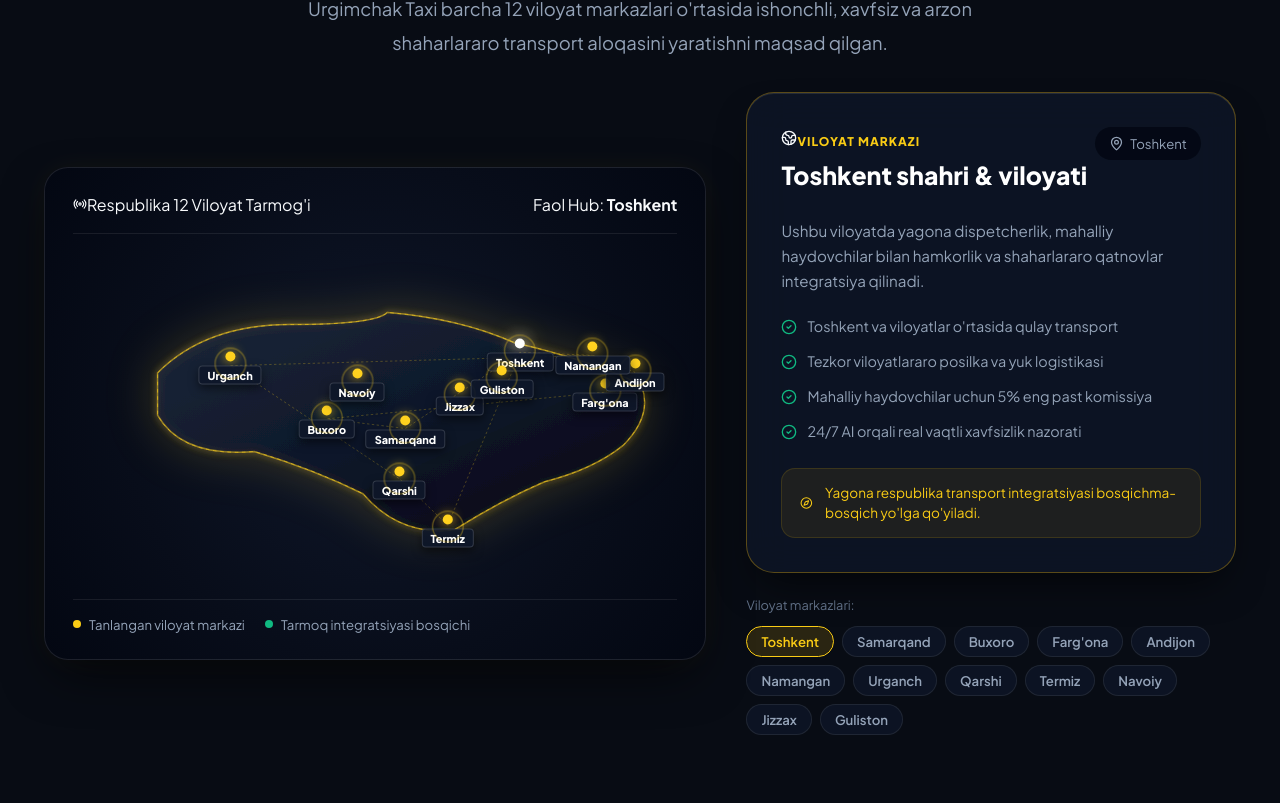
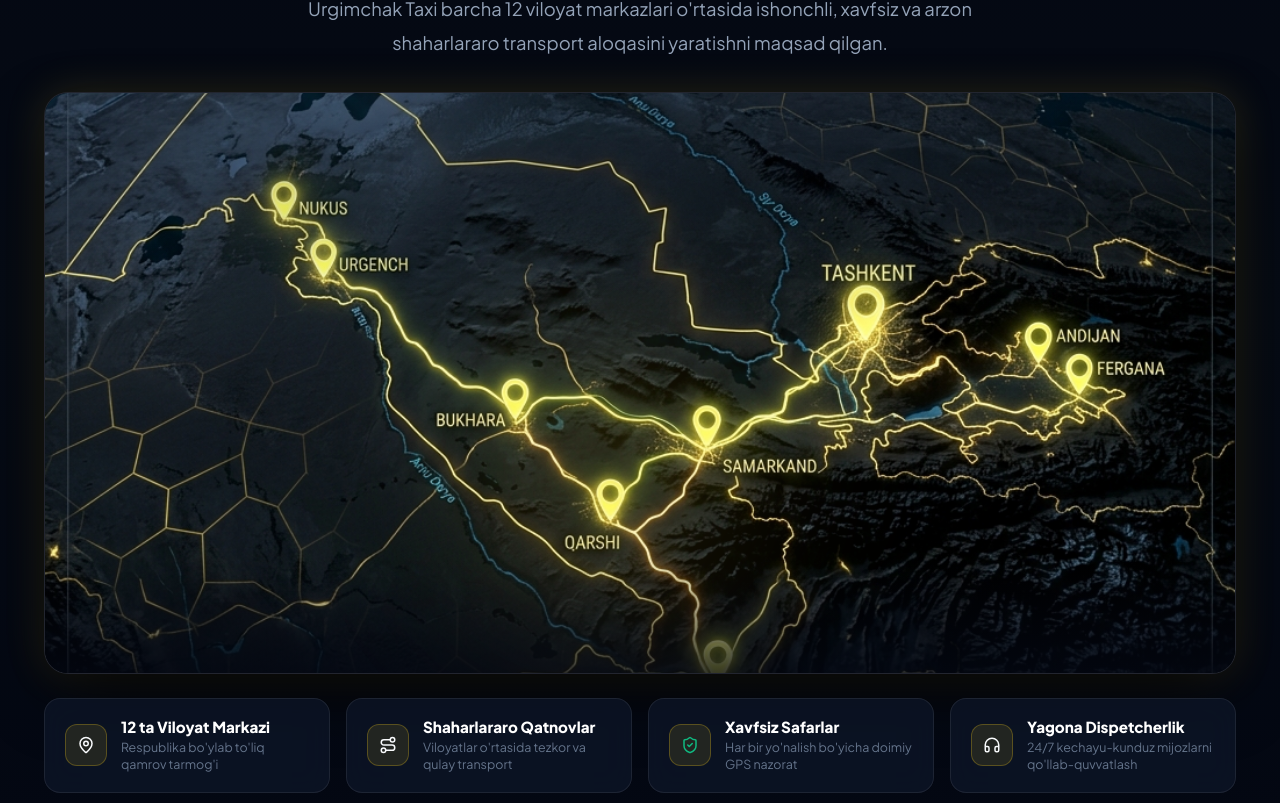
Before and after one commit to humoyun1773/taxi-landing-web, a React (Vite) app: page / in a window 1280 px wide. Shown: the part 5097-5900 px from the top of the page. Built offline with nearby package versions, Linux system fonts and the light colour scheme.

Commit message:
feat: replace svg map with photorealistic 3D geographic digital Uzbekistan satellite map and remove text clutter

```diff
--- a/src/components/RegionsMap.tsx
+++ b/src/components/RegionsMap.tsx
@@ -1,16 +1,36 @@
-import React, { useState } from 'react';
-import { motion, AnimatePresence } from 'framer-motion';
-import { regionsData } from '../data/mockData';
-import { MapPin, CheckCircle2, Globe2, Compass, Radio } from 'lucide-react';
+import React from 'react';
+import { motion } from 'framer-motion';
+import { MapPin, Route, ShieldCheck, Headphones } from 'lucide-react';
 import { useTranslation } from 'react-i18next';
-import { RegionData } from '../types';
 
 export const RegionsMap: React.FC = () => {
   const { t } = useTranslation();
-  const [selectedRegion, setSelectedRegion] = useState<RegionData>(regionsData[0]);
+
+  const networkHighlights = [
+    {
+      icon: <MapPin size={18} className="text-yellow-400" />,
+      title: "12 ta Viloyat Markazi",
+      desc: "Respublika bo'ylab to'liq qamrov tarmog'i"
+    },
+    {
+      icon: <Route size={18} className="text-yellow-400" />,
+      title: "Shaharlararo Qatnovlar",
+      desc: "Viloyatlar o'rtasida tezkor va qulay transport"
+    },
+    {
+      icon: <ShieldCheck size={18} className="text-emerald" />,
+      title: "Xavfsiz Safarlar",
+      desc: "Har bir yo'nalish bo'yicha doimiy GPS nazorat"
+    },
+    {
+      icon: <Headphones size={18} className="text-blue-400" />,
+      title: "Yagona Dispetcherlik",
+      desc: "24/7 kechayu-kunduz mijozlarni qo'llab-quvvatlash"
+    }
+  ];
 
   return (
-    <section className="regions-section section" id="regions">
+    <section className="regions-section section light-dark-bg" id="regions">
       <div className="container">
         <div className="section-title">
           <span className="sub-title">{t('regions.subtitle')}</span>
@@ -18,173 +38,47 @@ export const RegionsMap: React.FC = () => {
           <p>{t('regions.desc')}</p>
         </div>
 
-        <div className="regions-layout">
-          {/* Interactive Glowing Map Visual */}
-          <motion.div
-            initial={{ opacity: 0, scale: 0.96 }}
-            whileInView={{ opacity: 1, scale: 1 }}
-            viewport={{ once: true }}
-            transition={{ duration: 0.6 }}
-            className="map-card"
-          >
-            <div className="map-card-top-bar">
-              <div className="flex items-center gap-2">
-                <Radio size={14} className="text-yellow-400 animate-pulse" />
-                <span className="text-xs font-bold uppercase tracking-wider text-yellow-400">
-                  Respublika 12 Viloyat Tarmog'i
-                </span>
-              </div>
-              <span className="text-xs text-slate-400 font-semibold">
-                Faol Hub: <strong className="text-white">{selectedRegion.center}</strong>
-              </span>
-            </div>
+        {/* Photorealistic 3D Geographic Digital Map Showcase */}
+        <motion.div
+          initial={{ opacity: 0, y: 25 }}
+          whileInView={{ opacity: 1, y: 0 }}
+          viewport={{ once: true }}
+          transition={{ duration: 0.6 }}
+          className="real-map-master-card"
+        >
+          <div className="real-map-wrapper">
+            <div className="real-map-ambient-glow"></div>
+            <img
+              src="/assets/uzbekistan_taxi_map.jpg"
+              alt="O'zbekiston Bo'ylab Yagona Urgimchak Taxi Tarmog'i Xaritasi"
+              className="real-map-image"
+              loading="lazy"
+            />
+            <div className="real-map-vignette-overlay"></div>
+          </div>
 
-            <div className="map-network-bg">
-              <svg className="uzbekistan-svg" viewBox="0 0 1000 560" fill="none" xmlns="http://www.w3.org/2000/svg">
-                <defs>
-                  <linearGradient id="mapGlowGrad" x1="0%" y1="0%" x2="100%" y2="100%">
-                    <stop offset="0%" stopColor="#1E293B" stopOpacity="0.85" />
-                    <stop offset="50%" stopColor="#0F172A" stopOpacity="0.9" />
-                    <stop offset="100%" stopColor="#030712" stopOpacity="0.95" />
-                  </linearGradient>
-                  <filter id="goldGlow" x="-20%" y="-20%" width="140%" height="140%">
-                    <feGaussianBlur stdDeviation="6" result="blur" />
-                    <feComposite in="SourceGraphic" in2="blur" operator="over" />
-                  </filter>
-                </defs>
-
-                {/* Country Outline Representation (Stylized Geometric Uzbekistan Silhouette) */}
-                <path
-                  d="M 140 210 Q 220 130 360 130 T 520 110 Q 640 120 730 160 Q 860 190 940 230 Q 960 280 910 330 Q 860 370 780 390 Q 710 420 630 470 Q 540 480 480 410 Q 400 370 300 340 Q 180 350 140 280 Z"
-                  fill="url(#mapGlowGrad)"
-                  stroke="#FFD21F"
-                  strokeWidth="2.5"
-                  strokeOpacity="0.5"
-                  filter="url(#goldGlow)"
-                />
-
-                <path
-                  d="M 140 210 Q 220 130 360 130 T 520 110 Q 640 120 730 160 Q 860 190 940 230 Q 960 280 910 330 Q 860 370 780 390 Q 710 420 630 470 Q 540 480 480 410 Q 400 370 300 340 Q 180 350 140 280 Z"
-                  fill="none"
-                  stroke="#FFD21F"
-                  strokeWidth="1.2"
-                  strokeOpacity="0.8"
-                  strokeDasharray="6 6"
-                />
-
-                {/* Inter-region network connecting lines */}
-                <path
-                  d="M 740 176 L 550 302 L 420 286 L 880 242 L 930 209 L 860 181 L 260 198 L 540 385 L 620 462 L 740 176 L 860 181"
-                  stroke="#FFD21F"
-                  strokeWidth="1.2"
-                  strokeOpacity="0.35"
-                  strokeDasharray="4 4"
-                />
-              </svg>
-
-              {/* Pin markers */}
-              {regionsData.map((reg) => {
-                const isSelected = selectedRegion.id === reg.id;
-                return (
-                  <button
-                    key={reg.id}
-                    onClick={() => setSelectedRegion(reg)}
-                    style={{ left: `${reg.coords.x}%`, top: `${reg.coords.y}%` }}
-                    className={`map-pin-btn ${isSelected ? 'active' : ''}`}
-                    title={reg.name}
-                  >
-                    <span className="pin-pulse-ring"></span>
-                    <span className="pin-core"></span>
-                    <span className="pin-label">{reg.center}</span>
-                  </button>
-                );
-              })}
-            </div>
-
-            <div className="map-legend">
-              <div className="legend-item">
-                <span className="legend-dot active-dot"></span>
-                <span>Tanlangan viloyat markazi</span>
-              </div>
-              <div className="legend-item">
-                <span className="legend-dot live-dot"></span>
-                <span>Tarmoq integratsiyasi bosqichi</span>
-              </div>
-            </div>
-          </motion.div>
-
-          {/* Region Details Panel */}
-          <div className="region-details-panel">
-            <AnimatePresence mode="wait">
+          {/* 4 Clean Network Highlights Bar */}
+          <div className="map-highlights-grid">
+            {networkHighlights.map((item, idx) => (
               <motion.div
-                key={selectedRegion.id}
-                initial={{ opacity: 0, x: 18 }}
-                animate={{ opacity: 1, x: 0 }}
-                exit={{ opacity: 0, x: -18 }}
-                transition={{ duration: 0.3 }}
-                className="region-info-box"
+                key={idx}
+                initial={{ opacity: 0, y: 15 }}
+                whileInView={{ opacity: 1, y: 0 }}
+                viewport={{ once: true }}
+                transition={{ duration: 0.4, delay: idx * 0.08 }}
+                className="map-highlight-box"
               >
-                <div className="region-info-header">
-                  <div className="region-name-wrap">
-                    <div className="flex items-center gap-2 mb-1">
-                      <Globe2 size={16} className="text-yellow-400" />
-                      <span className="region-tag">{t('regions.hub_title')}</span>
-                    </div>
-                    <h3>{selectedRegion.name}</h3>
-                  </div>
-                  <div className="region-center-badge">
-                    <MapPin size={15} className="text-yellow-400" />
-                    <span>{selectedRegion.center}</span>
-                  </div>
+                <div className="map-highlight-icon">
+                  {item.icon}
                 </div>
-
-                <p className="region-hub-description">
-                  {t('regions.hub_desc')}
-                </p>
-
-                <div className="region-perks-list">
-                  <div className="perk-row">
-                    <CheckCircle2 size={16} className="text-emerald shrink-0" />
-                    <span>{t('regions.p1')}</span>
-                  </div>
-                  <div className="perk-row">
-                    <CheckCircle2 size={16} className="text-emerald shrink-0" />
-                    <span>{t('regions.p2')}</span>
-                  </div>
-                  <div className="perk-row">
-                    <CheckCircle2 size={16} className="text-emerald shrink-0" />
-                    <span>{t('regions.p3')}</span>
-                  </div>
-                  <div className="perk-row">
-                    <CheckCircle2 size={16} className="text-emerald shrink-0" />
-                    <span>{t('regions.p4')}</span>
-                  </div>
-                </div>
-
-                <div className="region-status-card">
-                  <Compass size={18} className="text-yellow-400 shrink-0" />
-                  <span>Yagona respublika transport integratsiyasi bosqichma-bosqich yo'lga qo'yiladi.</span>
+                <div className="map-highlight-text">
+                  <strong>{item.title}</strong>
+                  <span>{item.desc}</span>
                 </div>
               </motion.div>
-            </AnimatePresence>
-
-            {/* Quick Region Selector Pills */}
-            <div className="quick-region-pills">
-              <span className="pills-title">{t('regions.quick_select')}</span>
-              <div className="pills-scroll">
-                {regionsData.map((reg) => (
-                  <button
-                    key={reg.id}
-                    onClick={() => setSelectedRegion(reg)}
-                    className={`region-pill-btn ${selectedRegion.id === reg.id ? 'active' : ''}`}
-                  >
-                    {reg.center}
-                  </button>
-                ))}
-              </div>
-            </div>
+            ))}
           </div>
-        </div>
+        </motion.div>
       </div>
     </section>
   );
--- a/src/index.css
+++ b/src/index.css
@@ -1868,261 +1868,139 @@ html.light .compact-models-pill {
 }
 
 /* ==========================================================================
-   8. REGIONS (COVERAGE MAP)
+   8. REGIONS (PHOTOREALISTIC DIGITAL UZBEKISTAN NETWORK MAP)
    ========================================================================== */
-.regions-layout {
-  display: grid;
-  grid-template-columns: 1.15fr 0.85fr;
-  gap: clamp(24px, 3.5vw, 40px);
-  align-items: center;
-}
-
-.map-card {
-  background: radial-gradient(circle at 50% 50%, #0F172A 0%, #080D1A 60%, #030712 100%);
-  border: 1px solid rgba(255, 255, 255, 0.1);
+.real-map-master-card {
+  display: flex;
+  flex-direction: column;
+  gap: 24px;
+}
+
+.real-map-wrapper {
+  position: relative;
   border-radius: 24px;
-  padding: 24px 28px;
-  backdrop-filter: blur(20px);
-  box-shadow: 0 20px 50px -10px rgba(0, 0, 0, 0.7), 0 0 30px rgba(255, 210, 31, 0.05);
-}
-
-html.light .map-card {
-  background: radial-gradient(circle at 50% 50%, #FFFFFF 0%, #F8FAFC 60%, #F1F5F9 100%);
-  border: 1px solid #E2E8F0;
-  box-shadow: 0 15px 40px -8px rgba(0, 0, 0, 0.06);
-}
-
-.map-card-top-bar {
-  display: flex;
-  align-items: center;
-  justify-content: space-between;
-  padding-bottom: 16px;
-  margin-bottom: 12px;
-  border-bottom: 1px solid rgba(255, 255, 255, 0.08);
-}
-
-html.light .map-card-top-bar {
-  border-bottom: 1px solid #E2E8F0;
-}
-
-.map-network-bg {
-  position: relative;
-  width: 100%;
-  min-height: 320px;
-  display: flex;
-  align-items: center;
-  justify-content: center;
-}
-
-.uzbekistan-svg {
+  overflow: hidden;
+  border: 1px solid rgba(255, 255, 255, 0.12);
+  box-shadow: 0 25px 70px -15px rgba(0, 0, 0, 0.9), 0 0 40px rgba(255, 210, 31, 0.15);
+  background: #030712;
+}
+
+.real-map-ambient-glow {
+  position: absolute;
+  top: 30%;
+  left: 30%;
+  width: 400px;
+  height: 400px;
+  background: radial-gradient(circle, rgba(255, 210, 31, 0.2) 0%, transparent 70%);
+  filter: blur(80px);
+  pointer-events: none;
+  z-index: 1;
+}
+
+.real-map-image {
   width: 100%;
   height: auto;
-  filter: drop-shadow(0 0 25px rgba(255, 210, 31, 0.2));
-}
-
-.map-pin-btn {
+  max-height: 580px;
+  object-fit: cover;
+  object-position: center;
+  display: block;
+  transition: transform 0.6s cubic-bezier(0.16, 1, 0.3, 1);
+}
+
+.real-map-wrapper:hover .real-map-image {
+  transform: scale(1.02);
+}
+
+.real-map-vignette-overlay {
   position: absolute;
-  transform: translate(-50%, -50%);
-  background: none;
-  border: none;
-  cursor: pointer;
+  inset: 0;
+  background: linear-gradient(180deg, rgba(3, 7, 18, 0.2) 0%, transparent 40%, transparent 80%, rgba(3, 7, 18, 0.8) 100%);
+  pointer-events: none;
+}
+
+.map-highlights-grid {
+  display: grid;
+  grid-template-columns: repeat(4, 1fr);
+  gap: 16px;
+}
+
+.map-highlight-box {
+  background: rgba(15, 23, 42, 0.7);
+  border: 1px solid rgba(255, 255, 255, 0.08);
+  border-radius: 16px;
+  padding: 18px 20px;
+  display: flex;
+  align-items: center;
+  gap: 14px;
+  backdrop-filter: blur(14px);
+  transition: all 0.25s ease;
+}
+
+html.light .map-highlight-box {
+  background: #FFFFFF;
+  border: 1px solid #E2E8F0;
+  box-shadow: 0 4px 15px rgba(0, 0, 0, 0.04);
+}
+
+.map-highlight-box:hover {
+  border-color: rgba(255, 210, 31, 0.5);
+  background: rgba(15, 23, 42, 0.95);
+  transform: translateY(-3px);
+}
+
+html.light .map-highlight-box:hover {
+  background: #FFFFFF;
+  border-color: #FFD21F;
+}
+
+.map-highlight-icon {
+  width: 42px;
+  height: 42px;
+  border-radius: 12px;
+  background: rgba(255, 210, 31, 0.1);
+  border: 1px solid rgba(255, 210, 31, 0.25);
+  display: flex;
+  align-items: center;
+  justify-content: center;
+  flex-shrink: 0;
+}
+
+.map-highlight-text {
   display: flex;
   flex-direction: column;
-  align-items: center;
-  z-index: 5;
-  transition: transform 0.2s ease;
-}
-
-.map-pin-btn:hover {
-  transform: translate(-50%, -50%) scale(1.15);
-}
-
-.pin-core {
-  width: 10px;
-  height: 10px;
-  border-radius: 50%;
-  background: #FFD21F;
-  box-shadow: 0 0 12px #FFD21F;
-}
-
-.pin-pulse-ring {
-  position: absolute;
-  width: 24px;
-  height: 24px;
-  border-radius: 50%;
-  border: 1.5px solid #FFD21F;
-  animation: radarPulse 2s infinite ease-out;
-}
-
-.map-pin-btn.active .pin-core {
-  background: #FFF;
-  box-shadow: 0 0 15px #FFF, 0 0 25px #FFD21F;
-}
-
-.pin-label {
-  font-size: 0.68rem;
+}
+
+.map-highlight-text strong {
+  font-size: 0.95rem;
   font-weight: 800;
   color: var(--text-white);
-  background: rgba(15, 23, 42, 0.92);
-  border: 1px solid rgba(255, 255, 255, 0.15);
-  padding: 2px 8px;
-  border-radius: 4px;
-  margin-top: 4px;
-  white-space: nowrap;
-  box-shadow: 0 4px 10px rgba(0, 0, 0, 0.5);
-}
-
-html.light .pin-label {
-  background: #FFFFFF;
+  line-height: 1.25;
+  margin-bottom: 3px;
+}
+
+html.light .map-highlight-text strong {
   color: #0F172A;
-  border: 1px solid #CBD5E1;
-}
-
-@keyframes radarPulse {
-  0% { transform: scale(0.5); opacity: 1; }
-  100% { transform: scale(1.8); opacity: 0; }
-}
-
-.map-legend {
-  display: flex;
-  gap: 20px;
-  margin-top: 14px;
-  padding-top: 14px;
-  border-top: 1px solid rgba(255, 255, 255, 0.08);
-}
-
-html.light .map-legend {
-  border-top: 1px solid #E2E8F0;
-}
-
-.legend-item {
-  display: flex;
-  align-items: center;
-  gap: 8px;
-  font-size: 0.825rem;
-  color: var(--text-secondary);
-}
-
-.legend-dot {
-  width: 8px;
-  height: 8px;
-  border-radius: 50%;
-}
-
-.active-dot { background: var(--gold-400); }
-.live-dot { background: var(--emerald); }
-
-.region-info-box {
-  background: var(--bg-card);
-  border: 1px solid var(--border-gold);
-  border-radius: var(--radius-xl);
-  padding: 34px;
-  box-shadow: var(--shadow-glass);
-  backdrop-filter: blur(20px);
-}
-
-.region-info-header {
-  display: flex;
-  align-items: flex-start;
-  justify-content: space-between;
-  margin-bottom: 22px;
-}
-
-.region-tag {
-  font-size: 0.75rem;
-  font-weight: 800;
-  color: var(--gold-400);
-  text-transform: uppercase;
-  letter-spacing: 1px;
-}
-
-.region-name-wrap h3 {
-  font-size: 1.55rem;
-  font-weight: 800;
-  color: var(--text-white);
-  margin-top: 4px;
-}
-
-.region-center-badge {
-  display: flex;
-  align-items: center;
-  gap: 6px;
-  font-size: 0.825rem;
-  color: var(--text-secondary);
-  background: rgba(3, 7, 18, 0.8);
-  padding: 6px 14px;
-  border-radius: var(--radius-full);
-}
-
-.region-hub-description {
-  font-size: 0.95rem;
-  color: var(--text-secondary);
-  line-height: 1.65;
-  margin-bottom: 22px;
-}
-
-.region-perks-list {
-  display: flex;
-  flex-direction: column;
-  gap: 12px;
-  margin-bottom: 24px;
-}
-
-.perk-row {
-  display: flex;
-  align-items: center;
-  gap: 10px;
-  font-size: 0.9rem;
-  color: var(--text-secondary);
-}
-
-.region-status-card {
-  display: flex;
-  align-items: center;
-  gap: 12px;
-  background: rgba(234, 179, 8, 0.08);
-  border: 1px solid var(--border-gold-subtle);
-  padding: 14px 18px;
-  border-radius: var(--radius-md);
-  font-size: 0.85rem;
-  color: var(--gold-400);
-  line-height: 1.5;
-}
-
-.quick-region-pills {
-  margin-top: 22px;
-}
-
-.pills-title {
-  display: block;
-  font-size: 0.8rem;
+}
+
+.map-highlight-text span {
+  font-size: 0.78rem;
   color: var(--text-muted);
-  margin-bottom: 10px;
-}
-
-.pills-scroll {
-  display: flex;
-  gap: 8px;
-  flex-wrap: wrap;
-}
-
-.region-pill-btn {
-  background: var(--bg-card);
-  border: 1px solid var(--border-glass);
-  color: var(--text-secondary);
-  font-size: 0.825rem;
-  font-weight: 600;
-  padding: 6px 14px;
-  border-radius: var(--radius-full);
-  cursor: pointer;
-  transition: var(--transition);
-}
-
-.region-pill-btn:hover, .region-pill-btn.active {
-  background: rgba(234, 179, 8, 0.15);
-  border-color: var(--gold-400);
-  color: var(--gold-400);
-}
+  line-height: 1.4;
+}
+
+@media (max-width: 1024px) {
+  .map-highlights-grid {
+    grid-template-columns: repeat(2, 1fr);
+  }
+}
+
+@media (max-width: 640px) {
+  .map-highlights-grid {
+    grid-template-columns: 1fr;
+  }
+}
+
+
 
 /* ==========================================================================
    9. SAFETY
```
Also changed, not shown: public/assets/uzbekistan_taxi_map.jpg (added).
